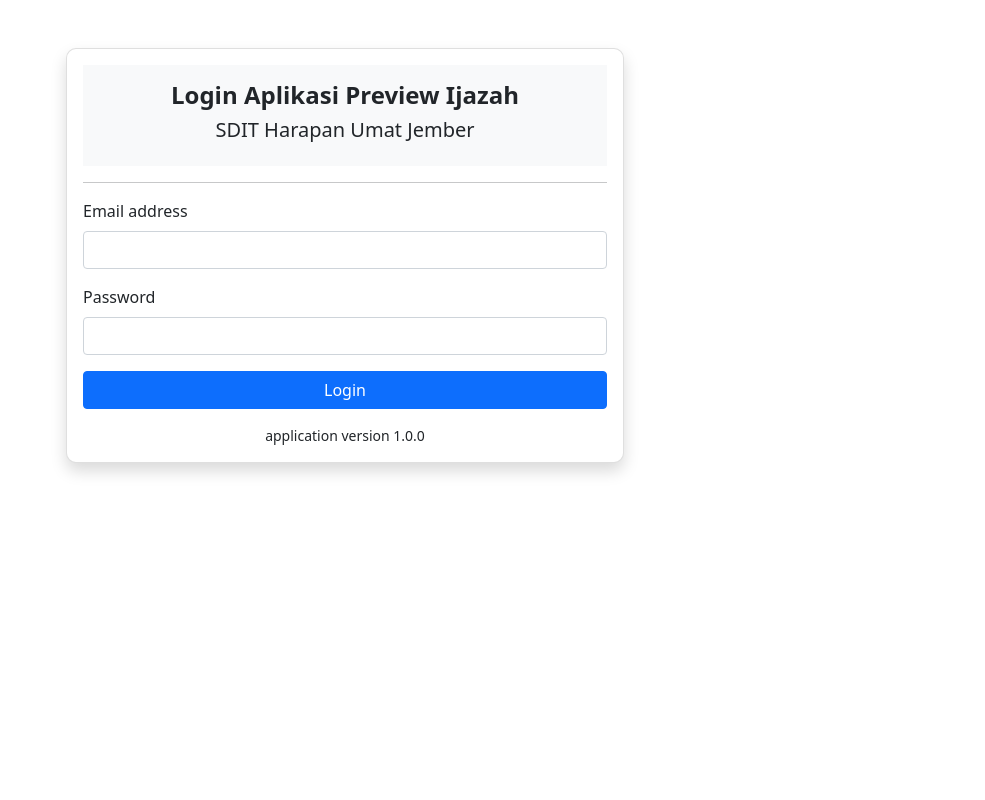
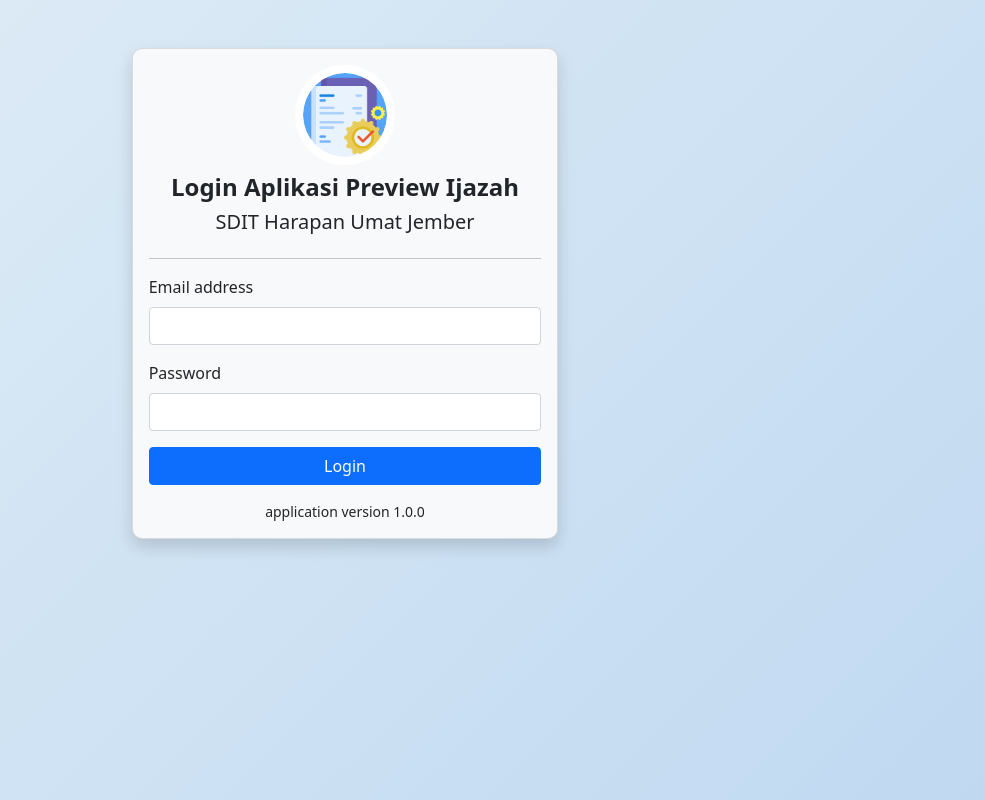
Before and after one commit to iaiapps/FrontPreviewApp, a Vue app: page / in a window 1280 px wide. Shown: the whole page, without its empty margins (295-1280 px from the left). Built offline with nearby package versions, Linux system fonts and the light colour scheme.

Commit message:
add login background

```diff
--- a/src/App.vue
+++ b/src/App.vue
@@ -1,10 +1,10 @@
-<template>
-  <router-view></router-view>
+<template >
+   <router-view></router-view>
 </template>
 
 <script>
 
 export default {
-  name: 'App',
+   name: 'App',
 }
 </script>
--- a/src/assets/css/app.css
+++ b/src/assets/css/app.css
@@ -1,7 +1,20 @@
+html,
+body {
+  height: 100% !important;
+}
+
+/* css App */
+#app {
+  height: 100%;
+}
+.full {
+  height: 100%;
+}
+
 /* login menu */
-.lebar {
+/* .lebar {
   width: 700px !important;
-}
+} */
 .button-pilih {
   width: 100px;
 }
@@ -17,8 +30,15 @@
 .v-leave-to {
   opacity: 0;
 }
-
-
+.background {
+  background-color: #b7dbf3;
+  background-image: linear-gradient(135deg, #e0edf6 0%, #c0d9f1 100%);
+  background-repeat: no-repeat;
+}
+.logoo {
+  width: 100px;
+  height: 100px;
+}
 
 /* css ijazah */
 .cardijazah {
--- a/src/views/LoginPage.vue
+++ b/src/views/LoginPage.vue
@@ -1,12 +1,18 @@
 <template>
-   <div class="container d-flex justify-content-center mt-5">
-      <div class="card p-3 rounded shadow col-12 col-sm-6">
-         <div class="text-center bg-light p-3">
+   <div class="d-flex flex-column pt-5 background full align-items-center">
+      <div class="card p-3 rounded shadow col-11 col-sm-4 bg-light position-relative">
+         <div class="text-center">
+            <img
+               src="../assets/img/logo.png"
+               alt="logo"
+               class="logoo bg-white rounded-circle p-2 mb-2"
+            />
             <h4>
                <b>Login Aplikasi Preview Ijazah</b>
             </h4>
             <h5>SDIT Harapan Umat Jember</h5>
          </div>
+
          <hr />
          <Transition>
             <div v-if="loginFailed" class="mt-2 alert alert-danger">email atau password salah</div>
```
Also changed, not shown: src/assets/img/logo.png, src/components/HeaderComp.vue (indentation only), 1 other file (tests, documents, lock files or other folders).
